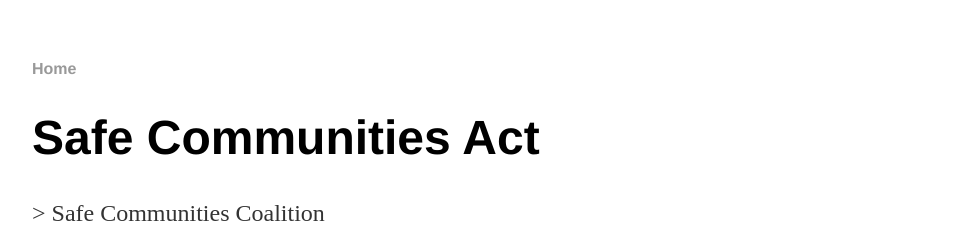
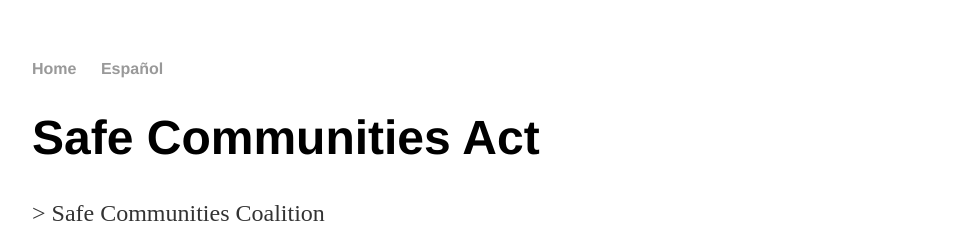
Before and after one commit to love5b/love5b.github.io, a Jekyll site: the page built from index.html, in a window 1280 px wide. Shown: the top 252 px of the page, without its empty margins (160-1115 px from the left). Built offline with Jekyll 4.4.1, drawn with Linux system fonts in a browser that asks for light colours.

Commit message:
Update default.html

```diff
--- a/_layouts/default.html
+++ b/_layouts/default.html
@@ -9,7 +9,7 @@
 			<nav>
 	    		<ul>
 	        		<li><a href="/">Home</a></li>
-		        	<!-- <li><a href="/about">About</a></li> -->
+		        	<li><a href="/Español">Español</a></li>
 	        		<!-- <li><a href="/cv">CV</a></li> -->
 	        		<!-- <li><a href="/blog">Blog</a></li> -->
 	    		</ul>
```
